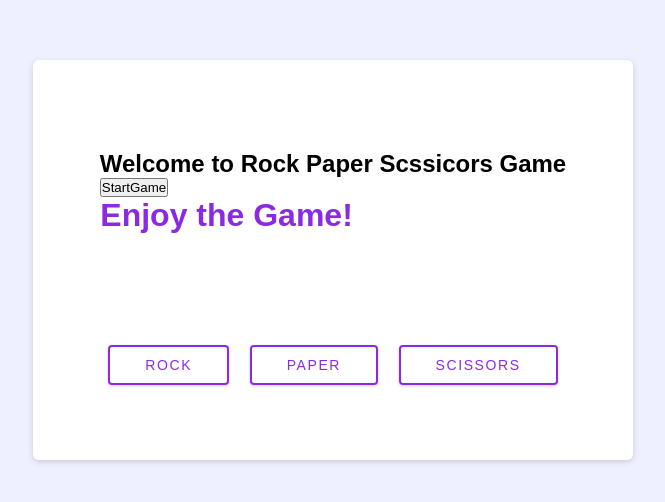
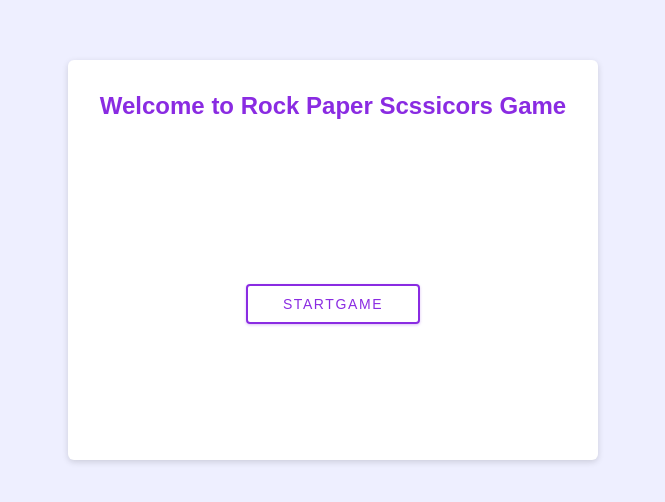
Before and after one commit to DomingosNsuami/odin-rock-paper-scissors, a plain HTML site: page index.html in a window 1280 px wide. Shown: the part 140-642 px from the top of the page, without its empty margins (307-972 px from the left). Drawn offline with Linux system fonts and the light colour scheme.

Commit message:
style the added screen

```diff
--- a/css/style.css
+++ b/css/style.css
@@ -14,6 +14,14 @@ body {
 
 main {
   display: flex;
+  flex-direction: column;
+  justify-content: center;
+  align-items: center;
+}
+
+
+.container {
+  display: none;
   justify-content: center;
   align-items: center;
   flex-direction: column;
@@ -25,28 +33,46 @@ main {
   border-radius: 6px;
   box-shadow: 0 2px 6px rgba(0, 0, 0, 0.144);
 }
-h1 {
+
+.active {
+  display: block;
+}
+h1,h2 {
+  text-align: center;
   color: blueviolet;
   margin-bottom: 1rem;
 }
 
-.game-container {
+.startDiv {
   display: flex;
   justify-content: center;
   align-items: center;
-  flex-direction: column;
-  gap: 20px;
-  border: 2px dotted blueviolet;
-  width: 100%;
   height: 100%;
 }
+
+.fadeUp {
+  animation: fadeUp 0.5s ease  ;
+}
+
+@keyframes fadeUp {
+  0% {
+    transform: translateY(40px);
+    opacity: 0;
+  }
+  100% {
+    transform: translateY(0);
+    opacity: 1;
+  }
+
+}
+
 .player-buttons {
   width: 100%;
   height: 50%;
   text-align: center;
 }
 
-.player-buttons button {
+ button {
   border: none;
   padding: 10px 35px;
   color: blueviolet;
@@ -62,7 +88,7 @@ h1 {
   transition: background-color 0.3s ease;
 }
 
-.player-buttons button:hover {
+ button:hover {
   background-color: blueviolet;
   color: white;
 }
```
